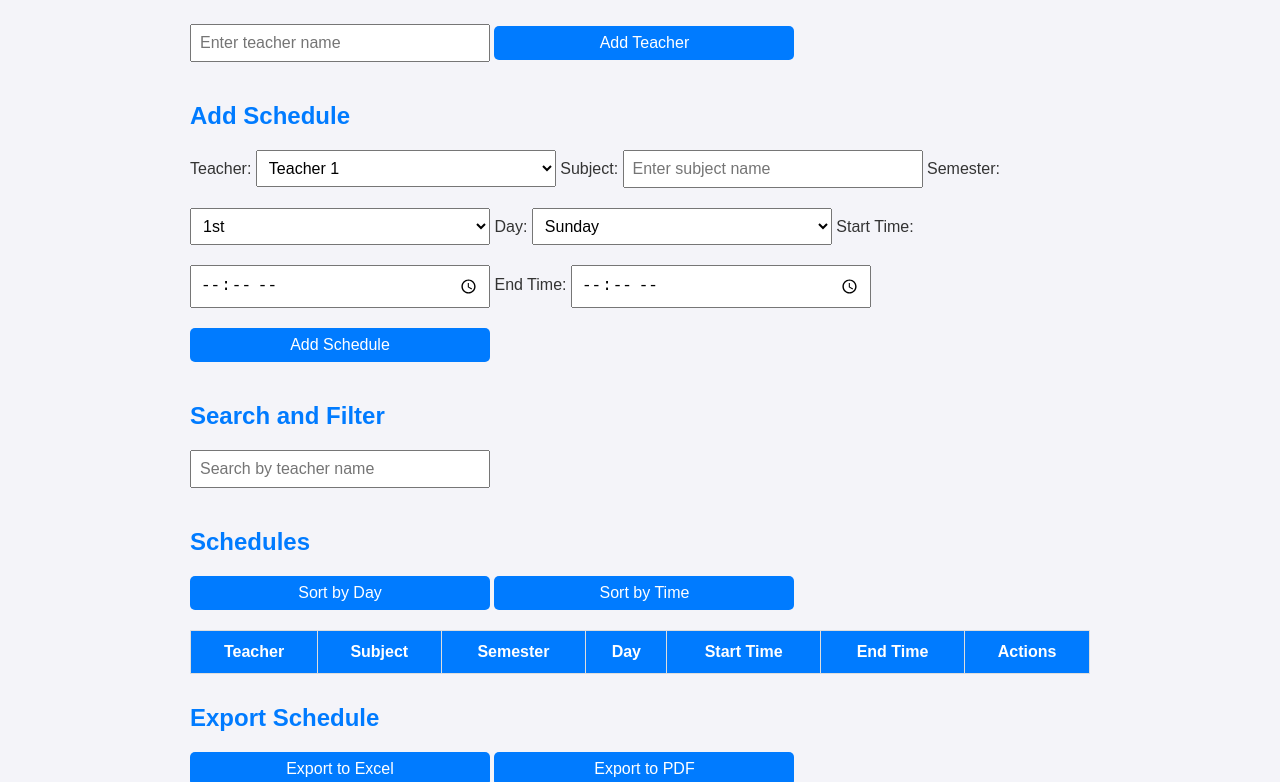
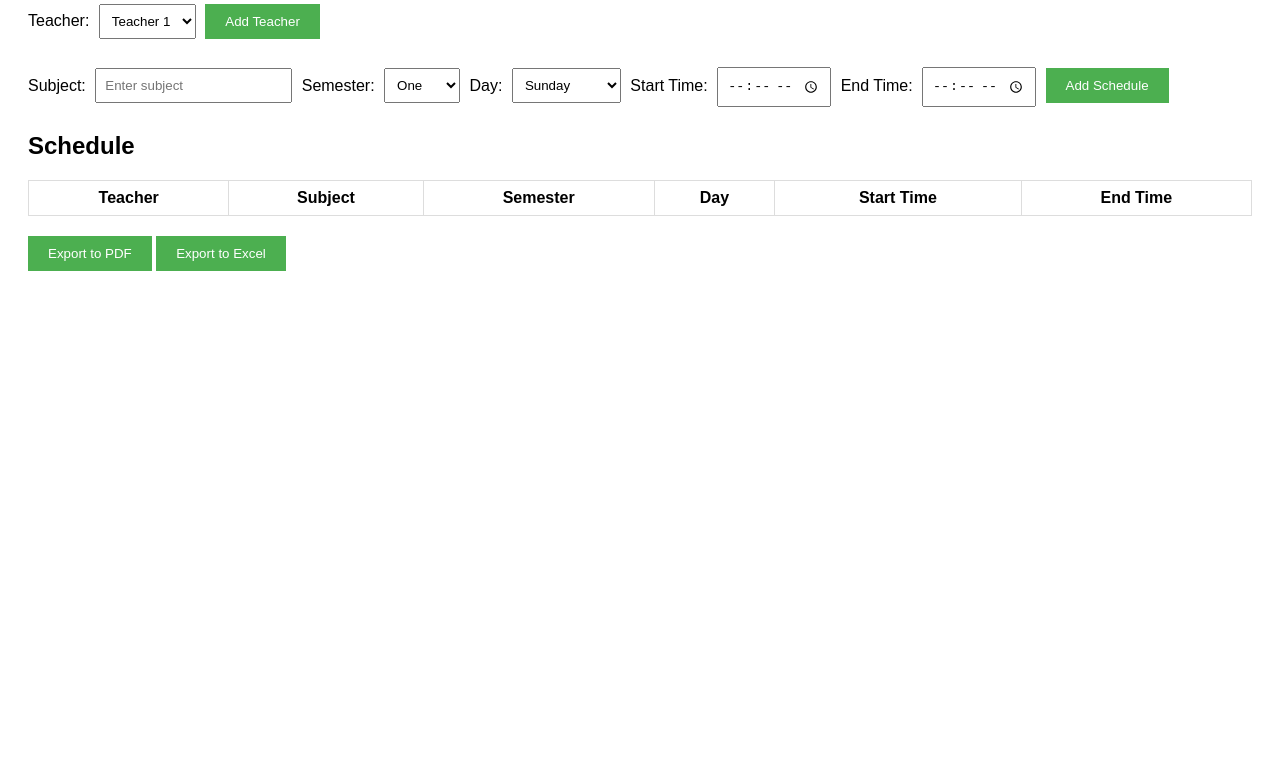
Before and after one commit to zu38/project, a plain HTML site: page index.html in a window 1280 px wide. Shown: the part 109-891 px from the top of the page. After the commit the page ends 800 px from the top, so only its background shows below. Drawn offline with nearby package versions, Linux system fonts and the light colour scheme.

Commit message:
Update index.html

```diff
--- a/index.html
+++ b/index.html
@@ -5,184 +5,99 @@
     <meta charset="UTF-8">
     <meta name="viewport" content="width=device-width, initial-scale=1.0">
     <title>Schedule Management System</title>
-    <!-- External Libraries for Export to Excel and PDF -->
+    <!-- External libraries for export to PDF and Excel -->
     <script src="https://cdnjs.cloudflare.com/ajax/libs/xlsx/0.18.5/xlsx.full.min.js"></script>
     <script src="https://cdnjs.cloudflare.com/ajax/libs/jspdf/2.5.1/jspdf.umd.min.js"></script>
     <script src="https://cdnjs.cloudflare.com/ajax/libs/jspdf-autotable/3.5.25/jspdf.plugin.autotable.min.js"></script>
 
     <style>
-        /* Basic Reset and Layout */
-        * {
-            margin: 0;
-            padding: 0;
-            box-sizing: border-box;
-        }
-
         body {
             font-family: Arial, sans-serif;
-            background-color: #f4f4f9;
-            color: #333;
             padding: 20px;
-            transition: background-color 0.3s, color 0.3s;
-        }
-
-        header {
-            text-align: center;
-            margin-bottom: 20px;
         }
 
         h1 {
-            font-size: 2.5rem;
-            color: #007bff;
-        }
-
-        main {
-            max-width: 900px;
-            margin: 0 auto;
-        }
-
-        section {
-            margin-bottom: 30px;
-        }
-
-        section h2 {
-            margin-bottom: 10px;
-            font-size: 1.5rem;
-            color: #007bff;
-        }
-
-        input,
-        select,
-        button {
-            font-size: 1rem;
-            padding: 8px;
-            margin: 10px 0;
-            width: 100%;
-            max-width: 300px;
-            display: inline-block;
-        }
-
-        button {
-            cursor: pointer;
-            background-color: #007bff;
-            color: white;
-            border: none;
-            border-radius: 5px;
-            transition: background-color 0.3s;
-        }
-
-        button:hover {
-            background-color: #0056b3;
+            text-align: center;
         }
 
         table {
             width: 100%;
             border-collapse: collapse;
-            margin-top: 10px;
+            margin-bottom: 20px;
         }
 
-        table th,
-        table td {
-            padding: 12px;
-            text-align: center;
+        table, th, td {
             border: 1px solid #ddd;
         }
 
-        table th {
-            background-color: #007bff;
-            color: white;
+        th, td {
+            padding: 8px;
+            text-align: center;
         }
 
-        table button {
-            margin: 0 5px;
-            padding: 5px;
-            font-size: 0.9rem;
+        .form-container {
+            margin-bottom: 20px;
+        }
+
+        .form-container select,
+        .form-container input {
+            margin: 5px;
+            padding: 8px;
+        }
+
+        .btn {
+            padding: 10px 20px;
+            background-color: #4CAF50;
+            color: white;
+            border: none;
             cursor: pointer;
         }
 
-        table button:hover {
-            opacity: 0.8;
+        .btn:hover {
+            background-color: #45a049;
         }
 
-        #calendarView {
-            display: flex;
-            justify-content: space-between;
-            margin-top: 10px;
-        }
-
-        .calendar-day {
-            background: #e9ecef;
-            padding: 10px;
-            width: 18%;
-            text-align: center;
-            border-radius: 5px;
-        }
-
-        .calendar-day div {
-            margin: 5px 0;
-            background: #d4edda;
-            padding: 5px;
-            border-radius: 5px;
-            font-size: 0.9rem;
-        }
-
-        /* Dark Mode */
-        .dark-mode {
-            background-color: #333;
-            color: #f4f4f9;
-        }
-
-        .dark-mode button {
-            background-color: #444;
-        }
-
-        .dark-mode button:hover {
-            background-color: #222;
+        .error {
+            color: red;
+            font-size: 14px;
         }
     </style>
-
 </head>
 
 <body>
-    <header>
-        <h1>Teacher Schedule Management System</h1>
-    </header>
 
-    <main>
-        <section>
-            <h2>Add Teacher</h2>
-            <input type="text" id="teacherName" placeholder="Enter teacher name">
-            <button onclick="addTeacher()">Add Teacher</button>
-        </section>
+    <h1>Schedule Management System</h1>
 
-        <section>
-            <h2>Add Schedule</h2>
-            <form>
+    <div class="form-container">
         <label for="teacherSelect">Teacher:</label>
-                <select id="teacherSelect"></select>
+        <select id="teacherSelect">
+            <!-- Teacher options should be populated here -->
+        </select>
+        <button class="btn" onclick="addTeacher()">Add Teacher</button>
+        <br><br>
 
         <label for="subject">Subject:</label>
-                <input type="text" id="subject" placeholder="Enter subject name">
+        <input type="text" id="subject" placeholder="Enter subject">
 
         <label for="semester">Semester:</label>
         <select id="semester">
-                    <option value="1">1st</option>
-                    <option value="2">2nd</option>
-                    <option value="3">3rd</option>
-                    <option value="4">4th</option>
-                    <option value="5">5th</option>
-                    <option value="6">6th</option>
-                    <option value="7">7th</option>
-                    <option value="8">8th</option>
+            <option value="1">One</option>
+            <option value="2">Two</option>
+            <option value="3">Three</option>
+            <option value="4">Four</option>
+            <option value="5">Five</option>
+            <option value="6">Six</option>
+            <option value="7">Seven</option>
+            <option value="8">Eight</option>
         </select>
 
         <label for="day">Day:</label>
         <select id="day">
-                    <option value="Sunday">Sunday</option>
-                    <option value="Monday">Monday</option>
-                    <option value="Tuesday">Tuesday</option>
-                    <option value="Wednesday">Wednesday</option>
-                    <option value="Thursday">Thursday</option>
+            <option value="sunday">Sunday</option>
+            <option value="monday">Monday</option>
+            <option value="tuesday">Tuesday</option>
+            <option value="wednesday">Wednesday</option>
+            <option value="thursday">Thursday</option>
         </select>
 
         <label for="startTime">Start Time:</label>
@@ -191,19 +106,10 @@
         <label for="endTime">End Time:</label>
         <input type="time" id="endTime">
 
-                <button type="button" onclick="addSchedule()">Add Schedule</button>
-            </form>
-        </section>
+        <button class="btn" onclick="addSchedule()">Add Schedule</button>
+    </div>
 
-        <section>
-            <h2>Search and Filter</h2>
-            <input type="text" id="searchTeacher" placeholder="Search by teacher name" onkeyup="filterSchedules()">
-        </section>
-
-        <section>
-            <h2>Schedules</h2>
-            <button onclick="sortSchedulesByDay()">Sort by Day</button>
-            <button onclick="sortSchedulesByTime()">Sort by Time</button>
+    <h2>Schedule</h2>
     <table id="scheduleTable">
         <thead>
             <tr>
@@ -213,33 +119,15 @@
                 <th>Day</th>
                 <th>Start Time</th>
                 <th>End Time</th>
-                        <th>Actions</th>
             </tr>
         </thead>
-                <tbody></tbody>
+        <tbody>
+            <!-- Schedules will be displayed here -->
+        </tbody>
     </table>
-        </section>
 
-        <section>
-            <h2>Export Schedule</h2>
-            <button onclick="exportToExcel()">Export to Excel</button>
-            <button onclick="exportToPDF()">Export to PDF</button>
-        </section>
-
-        <section>
-            <h2>Weekly Calendar View</h2>
-            <div id="calendarView"></div>
-        </section>
-
-        <section>
-            <h2>Dark Mode</h2>
-            <button onclick="toggleDarkMode()">Toggle Dark Mode</button>
-        </section>
-    </main>
-
-    <footer>
-        <p>&copy; 2025 Teacher Schedule Management System</p>
-    </footer>
+    <button class="btn" onclick="exportToPDF()">Export to PDF</button>
+    <button class="btn" onclick="exportToExcel()">Export to Excel</button>
 
     <script>
         let teachers = JSON.parse(localStorage.getItem('teachers')) || ['Teacher 1', 'Teacher 2', 'Teacher 3']; // Example teachers
@@ -248,6 +136,7 @@ let schedules = JSON.parse(localStorage.getItem('schedules')) || [];
         // Function to populate teacher select options
         function populateTeachers() {
             const teacherSelect = document.getElementById('teacherSelect');
+            teacherSelect.innerHTML = ''; // Clear existing options
             teachers.forEach((teacher, index) => {
                 const option = document.createElement('option');
                 option.value = index;
@@ -312,6 +201,18 @@ function exportToExcel() {
             XLSX.writeFile(wb, 'schedule.xlsx');
         }
 
+        // Add teacher to the system
+        function addTeacher() {
+            const teacherName = prompt("Enter the teacher's name:");
+            if (teacherName && !teachers.includes(teacherName)) {
+                teachers.push(teacherName);
+                saveData();
+                populateTeachers();
+            } else {
+                alert("⚠️ Teacher already exists or invalid name.");
+            }
+        }
+
         // Add schedule to the system
         function addSchedule() {
             const teacherId = document.getElementById('teacherSelect').value;
@@ -365,6 +266,7 @@ function addSchedule() {
         populateTeachers();
         displaySchedules();
     </script>
+
 </body>
 
 </html>
```
Lines whose indentation alone changed are shown as unchanged.
